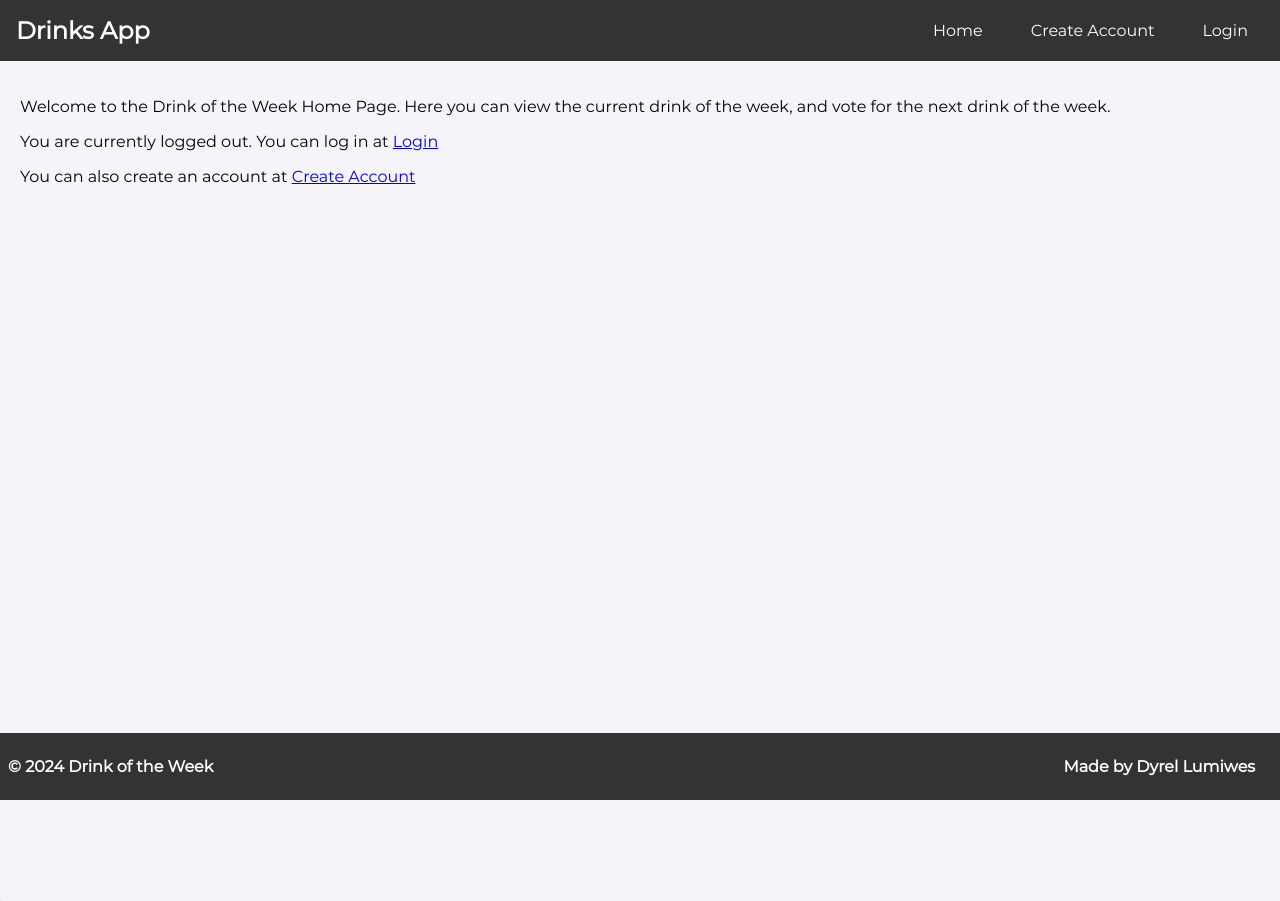
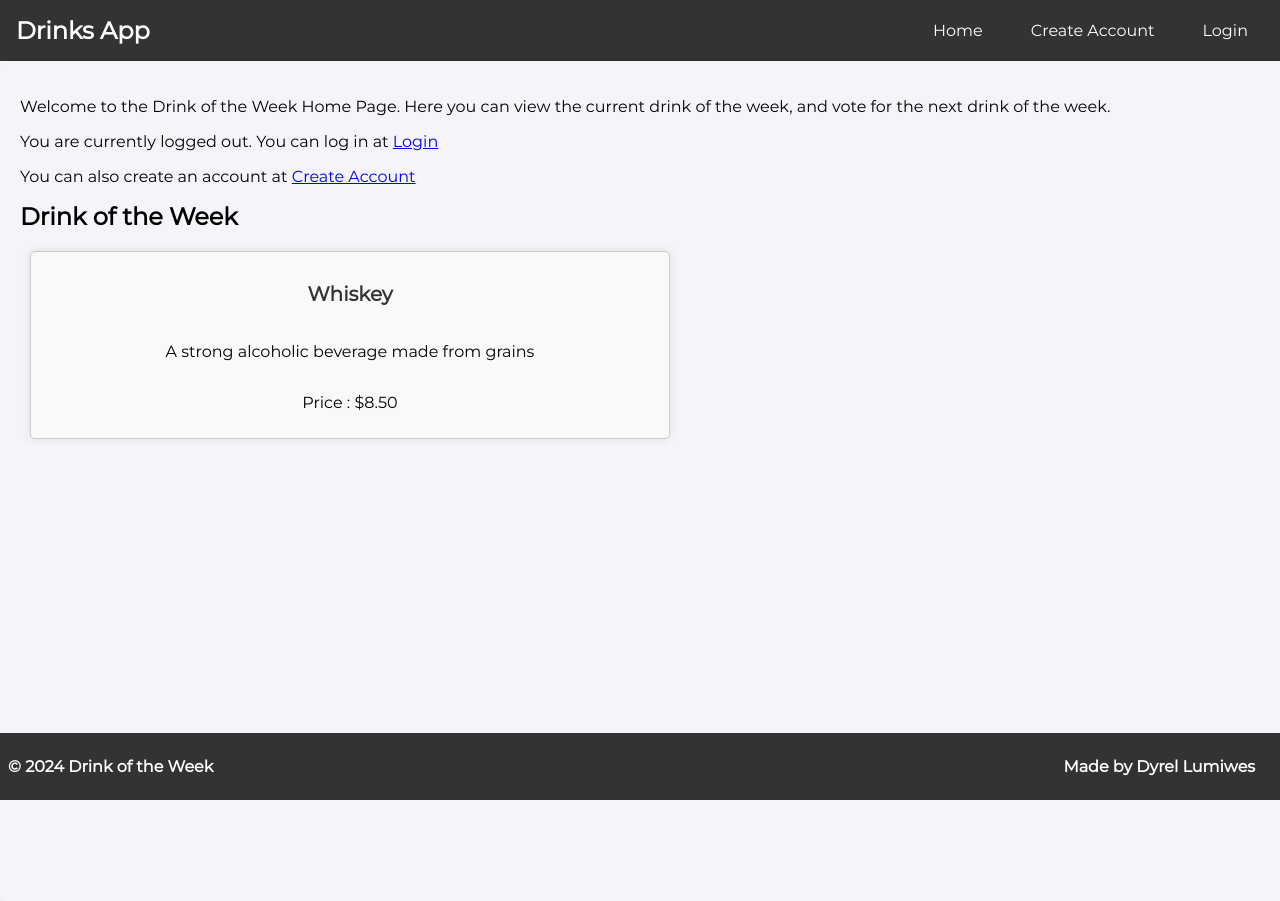
Before and after one commit to dyrel78/COSC_349_ASGN_1, a PHP site: page /voter/index.php in a window 1280 px wide. Run offline with PHP 8.4, Linux system fonts and the light colour scheme; data comes from the database, SQL or seed files in the repository.

Commit message:
Drink of the week table added to SQL DB and also to show on homepage

```diff
--- a/www/voter/index.php
+++ b/www/voter/index.php
@@ -20,9 +20,51 @@ session_start();
             font-family: 'montserrat', sans-serif;
         }
 
-        .footer{
+        .card-item {
+            display: flex;
+            flex-direction: column;
+            border: 1px solid #ccc;
+            padding: 10px;
+            border-radius: 5px;
+            background-color: #f9f9f9;
+            box-shadow: 0px 0px 10px rgba(0, 0, 0, 0.1);
+            cursor: pointer;
+            width: 50%;
+            align-items: center;
+            align-content: center;
+            box-sizing: border-box;
+            margin: 10px;
 
         }
+
+        .card-item:hover {
+            background-color: #f4f4f4;
+        }
+
+        .card-item h3{
+            font-size: 1.25rem;
+            margin-bottom: 20px;
+            color: #333;
+        }
+
+        .card-item button{
+            padding: 10px 20px;
+            border: none;
+            background-color: #007bff;
+            color: #fff;
+            font-size: 1rem;
+            cursor: pointer;
+            border-radius: 5px;
+            margin-top: 20px;
+            width: 80%;
+            align-self: center;
+        }
+
+        .card-item button:hover{
+            background-color: #adb0b3;
+        }
+
+
     </style>
 </head>
 
@@ -96,6 +138,25 @@ session_start();
 
 
             ?>
+            <div class="drink-of-the-week-container">
+                <h2> Drink of the Week </h2>
+                <!-- <div class="drink-of-the-week"> -->
+                <div class="card-item">
+                    <?php
+                    $q = $pdo->query(
+                    "SELECT * FROM  DrinkOfTheWeek as dotw
+                    INNER JOIN Drinks  as d on dotw.drink_id = d.id
+                    ORDER BY dotw.id DESC LIMIT 1
+                    ");
+                    $row = $q->fetch();
+                    echo "<h3>" . htmlspecialchars($row["name_of_drink"]) . "</h3>";
+                    echo "<p>" . htmlspecialchars($row["descripton"]) . "</p>";
+                    echo "<p> Price : $" . htmlspecialchars($row["price"]) . "</p>";
+
+                    ?>
+                </div>
+
+            </div>
 
          <!-- <img src="assets/drinks.webp" alt="drink" style="width: 60%; height: 60%;  "> -->
 
```
Also changed, not shown: setup-database.sql (+13 -0 lines).
